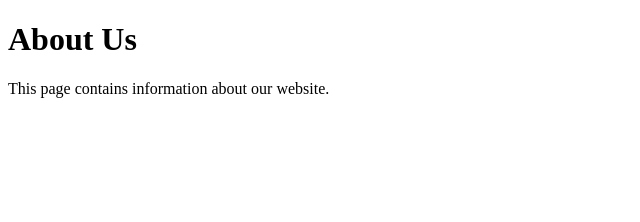
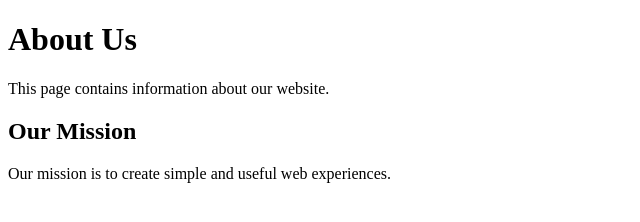
Before and after one commit to vamshikrishna7240-hub/git-assignment, a plain HTML site: page about.html in a window 1280 px wide. Shown: the whole page, without its empty margins (0-640 px from the left). Drawn offline with Linux system fonts and the light colour scheme.

Commit message:
Add mission section to about page

```diff
--- a/about.html
+++ b/about.html
@@ -8,3 +8,8 @@
     <p>This page contains information about our website.</p>
 </body>
 </html>
+
+<section>
+    <h2>Our Mission</h2>
+    <p>Our mission is to create simple and useful web experiences.</p>
+</section>
```
